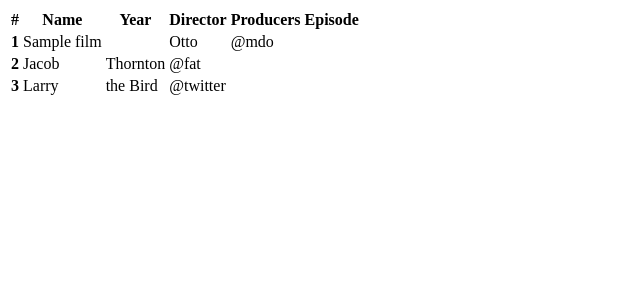
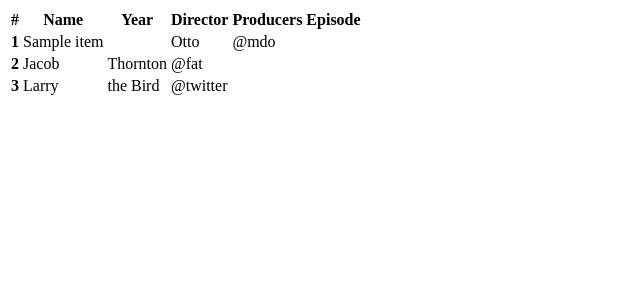
Before and after one commit to joaquincastillo/integraciont1, a Django app: template t1/templates/principal_page.html in a window 1280 px wide. Shown: the top 300 px of the page, without its empty margins (0-640 px from the left). Run offline with Django 3.2, Linux system fonts and the light colour scheme; the template is opened without the code that fills it: most values are stand-ins (such as "Sample title", 1, 10 or a date in 2020).

Commit message:
detail in film fetching fixed

```diff
--- a/t1/templates/principal_page.html
+++ b/t1/templates/principal_page.html
@@ -19,10 +19,10 @@
   </thead>
   <tbody>
     {%  if films %}
-        {% for key, values in films %}
+        {% for item in films %}
         <tr>
           <th scope="row">1</th>
-            <td>{{values.title }}</td>
+            <td>{{item.title }}</td>
             <td></td>
           <td>Otto</td>
           <td>@mdo</td>
```
